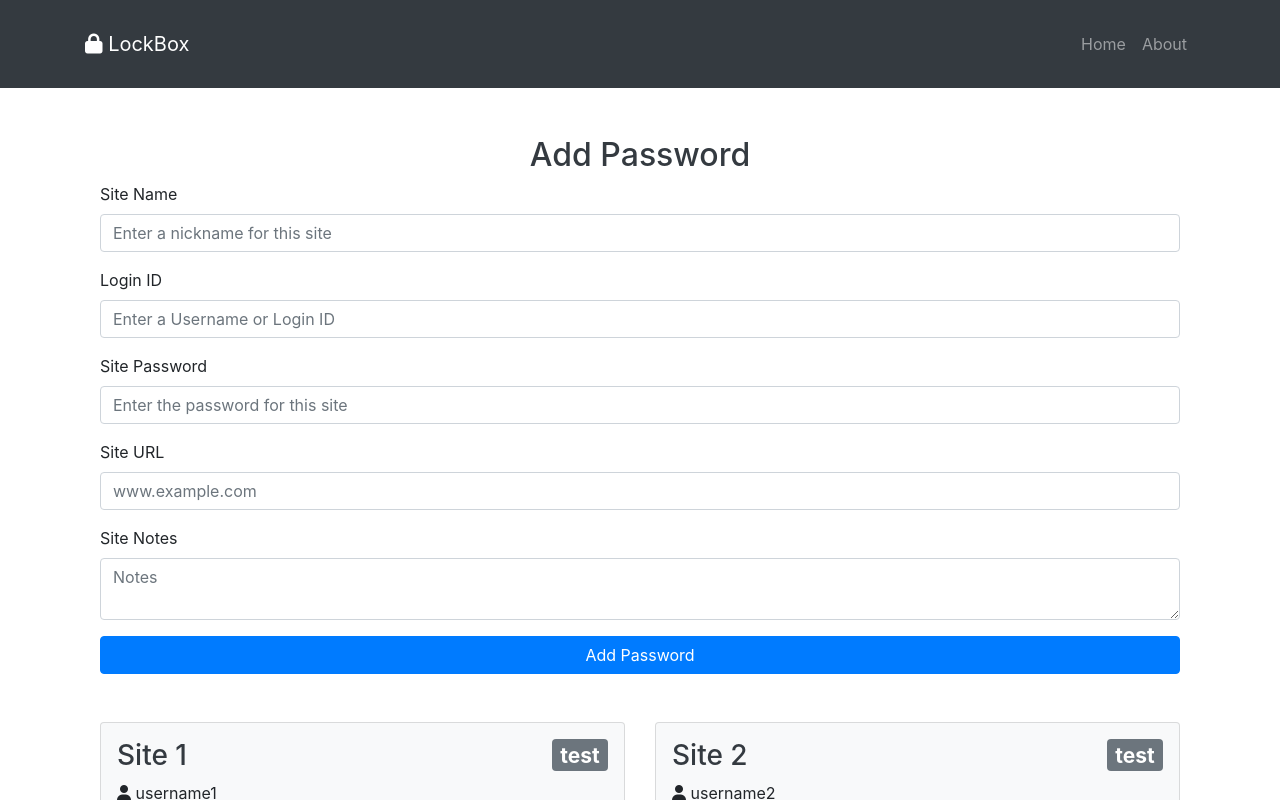
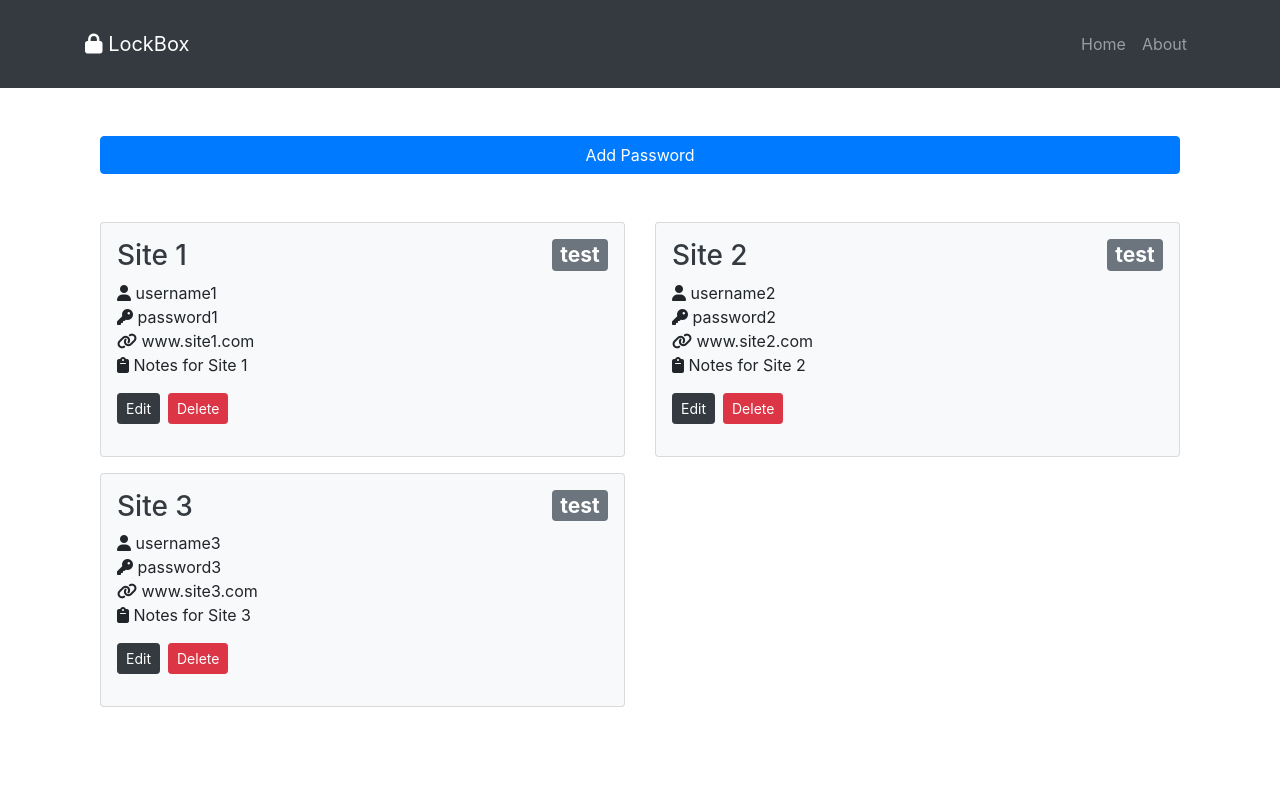
Before and after one commit to DevMike42/LockBox, a React (Create React App) app in the folder client/: page / in a window 1280 px wide. Shown: the top 800 px of the page. Built offline with nearby package versions, Linux system fonts and the light colour scheme; the HTML template or start-up script is replaced by a standard one.

Commit message:
Added passwordContext methods for setting and clearing a current value for holding password info that needs to be updated

```diff
--- a/client/src/components/pages/Home.js
+++ b/client/src/components/pages/Home.js
@@ -5,11 +5,15 @@ import PasswordForm from '../passwords/PasswordForm';
 const Home = () => {
   return (
     <div className="container">
-      <div className="row">
-        <div className="col-12 mx-auto my-5">
-          <PasswordForm />
+      <button className="btn btn-primary btn-block my-5" data-toggle="modal" data-target="#addPasswordModal">Add Password</button>
+      <div className="modal fade" id="addPasswordModal" tabindex="-1" role="dialog" aria-hidden="true">
+        <div className="modal-dialog">
+          <div className="modal-content p-4">
+            <PasswordForm />
+          </div>
         </div>
       </div>
+
       <div className="row">
         <Passwords />
       </div>
--- a/client/src/components/passwords/PasswordForm.js
+++ b/client/src/components/passwords/PasswordForm.js
@@ -89,7 +89,8 @@ const PasswordForm = () => {
         </textarea>
       </div>
       <div>
-        <input type="submit" value="Add Password" className="btn btn-primary btn-block" />
+        <input type="submit" value="Add Password" className="btn btn-primary" />
+        <button className="btn btn-dark ml-3" data-dismiss="modal">Close</button>
       </div>
     </form>
   )
--- a/client/src/components/passwords/PasswordItem.js
+++ b/client/src/components/passwords/PasswordItem.js
@@ -8,10 +8,11 @@ const PasswordItem = ({ password }) => {
   // Destructure needed data from password Prop
   const { id, name, loginId, sitePassword, link, notes } = password;
 
-  const { deletePassword } = passwordContext;
+  const { deletePassword, setCurrent, clearCurrent } = passwordContext;
 
   const onDelete = () => {
     deletePassword(id);
+    clearCurrent();
   };
 
   return (
@@ -38,7 +39,7 @@ const PasswordItem = ({ password }) => {
           </li>)}
         </ul>
         <p>
-          <button className="btn btn-dark btn-sm">Edit</button>
+          <button className="btn btn-dark btn-sm" onClick={() => setCurrent(password)}>Edit</button>
           <button className="btn btn-danger btn-sm ml-2" onClick={onDelete}>Delete</button>
         </p>
       </div>
--- a/client/src/context/password/PasswordState.js
+++ b/client/src/context/password/PasswordState.js
@@ -42,7 +42,8 @@ const PasswordState = props => {
         link: "www.site3.com",
         notes: "Notes for Site 3"
       },
-    ]
+    ],
+    current: null
   }
 
   // state - allows to access anything in state
@@ -61,8 +62,14 @@ const PasswordState = props => {
   }
 
   // Set Current Password
+  const setCurrent = contact => {
+    dispatch({ type: SET_CURRENT, payload: contact });
+  }
 
   // Clear Current Password
+  const clearCurrent = () => {
+    dispatch({ type: CLEAR_CURRENT });
+  }
 
   // Update Password
 
@@ -75,8 +82,11 @@ const PasswordState = props => {
     <PasswordContext.Provider
       value={{
         passwords: state.passwords,
+        current: state.current,
         addPassword,
-        deletePassword
+        deletePassword,
+        setCurrent,
+        clearCurrent
       }}>
       {props.children}
     </PasswordContext.Provider>
--- a/client/src/context/password/passwordReducer.js
+++ b/client/src/context/password/passwordReducer.js
@@ -21,6 +21,16 @@ export default (state, action) => {
         ...state,
         passwords: state.passwords.filter(password => password.id !== action.payload)
       }
+    case SET_CURRENT:
+      return {
+        ...state,
+        current: action.payload
+      }
+    case CLEAR_CURRENT:
+      return {
+        ...state,
+        current: null
+      }
     default:
       return state;
   }
```
